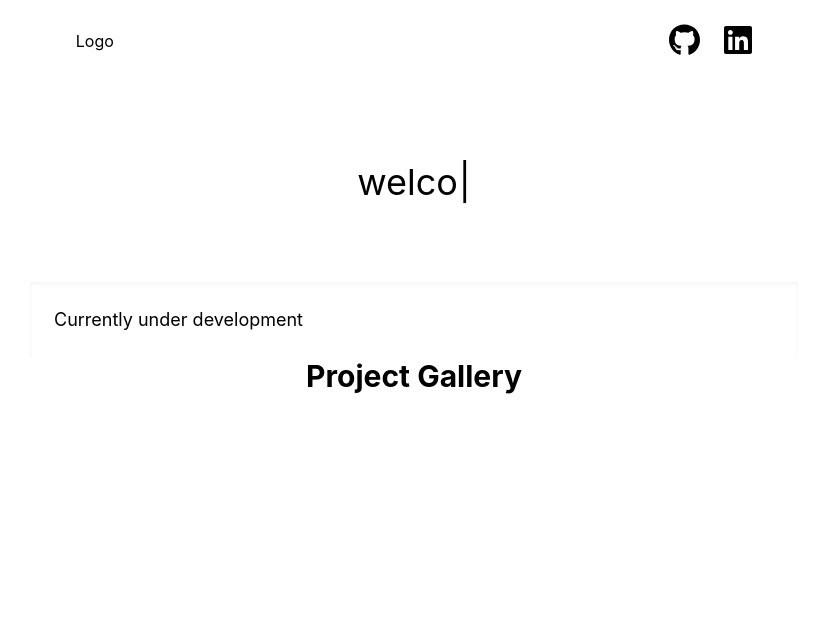
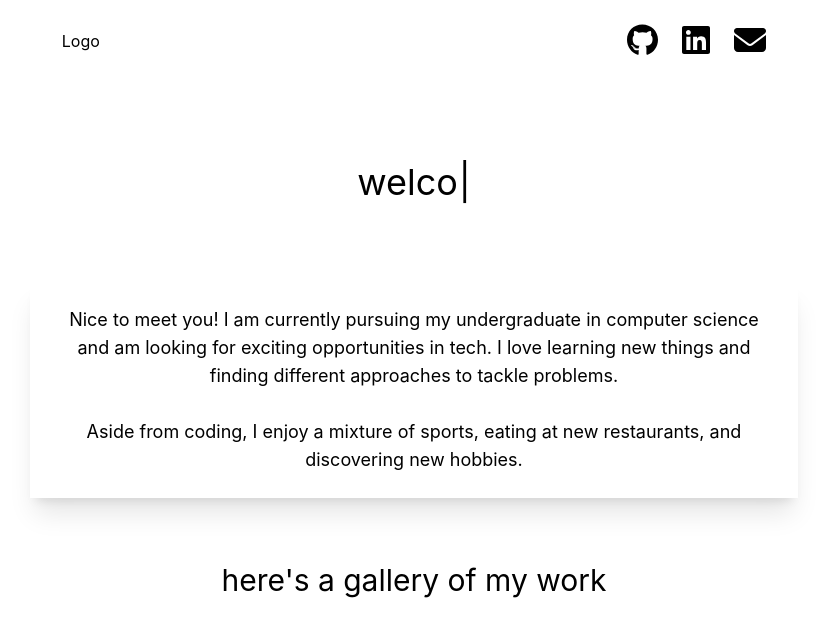
Before and after one commit to bencostas/bencostas.github.io, a React (Create React App) app: page / in a window 1280 px wide. Shown: the top 636 px of the page, without its empty margins (226-1053 px from the left). Built offline with nearby package versions, Linux system fonts and the light colour scheme.

Commit message:
editted introduction

```diff
--- a/src/Components/Gallery.tsx
+++ b/src/Components/Gallery.tsx
@@ -2,8 +2,8 @@ import React from "react";
 
 function Gallery() {
     return (
-        <div className="text-3xl font-bold">
-            Project Gallery
+        <div className="text-3xl py-16">
+            here's a gallery of my work
         </div>
     );
 }
--- a/src/Components/Header.css
+++ b/src/Components/Header.css
@@ -1,3 +1,3 @@
 .fa-effect:hover {
-    color: rgb(107, 135, 172);
+    color: rgb(86, 127, 139);
 }
--- a/src/Components/Header.tsx
+++ b/src/Components/Header.tsx
@@ -1,6 +1,7 @@
 import React from 'react';
 import {FontAwesomeIcon} from '@fortawesome/react-fontawesome';
 import { faGithub, faLinkedin } from '@fortawesome/free-brands-svg-icons';
+import { faEnvelope } from '@fortawesome/free-solid-svg-icons';
 import './Header.css';
 
 function Header() {
@@ -21,6 +22,11 @@ function Header() {
                 <FontAwesomeIcon icon={faLinkedin} size='2x' className="fa-effect"/>
                 </a>
             </li>
+            <li>
+                <a href="mailto:bencostas@gmail.com">
+                    <FontAwesomeIcon icon={faEnvelope} size='2x' className='fa-effect'/>
+                </a>
+            </li>
             </ul>
         </ul>
         </>
--- a/src/Components/MainBody.tsx
+++ b/src/Components/MainBody.tsx
@@ -16,8 +16,13 @@ function MainBody() {
             </div>
 
 
-            <div className='text-lg shadow-inner text-left self-auto w-full md:w-3/5 p-6'>
-            Currently under development
+            <div className='text-lg shadow-xl text-left md:text-center self-auto w-full md:w-3/5 p-6'>
+            Nice to meet you! I am currently pursuing my undergraduate in computer science
+            and am looking for exciting opportunities in tech. I love learning new things
+            and finding different approaches to tackle problems.
+            <br/>
+            <br/>
+            Aside from coding, I enjoy a mixture of sports, eating at new restaurants, and discovering new hobbies.
             </div>
         </div>
 
```
